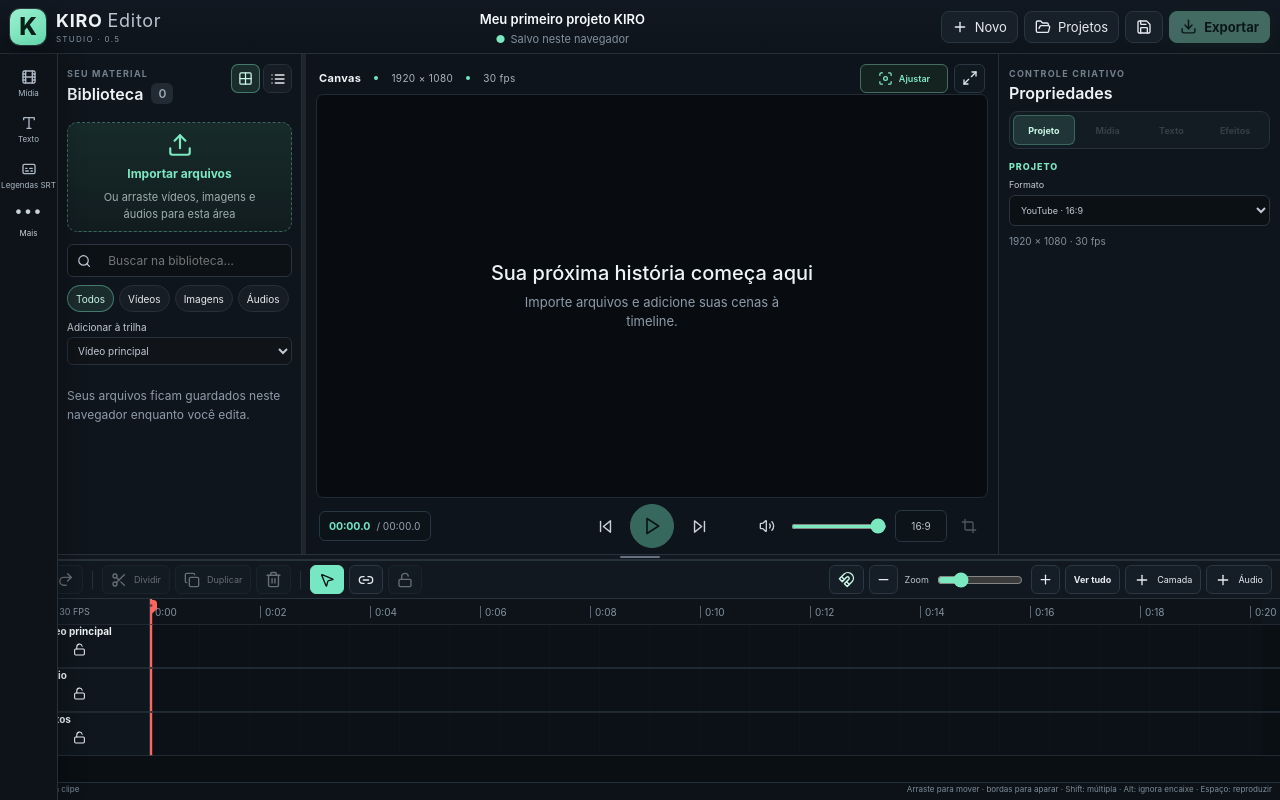
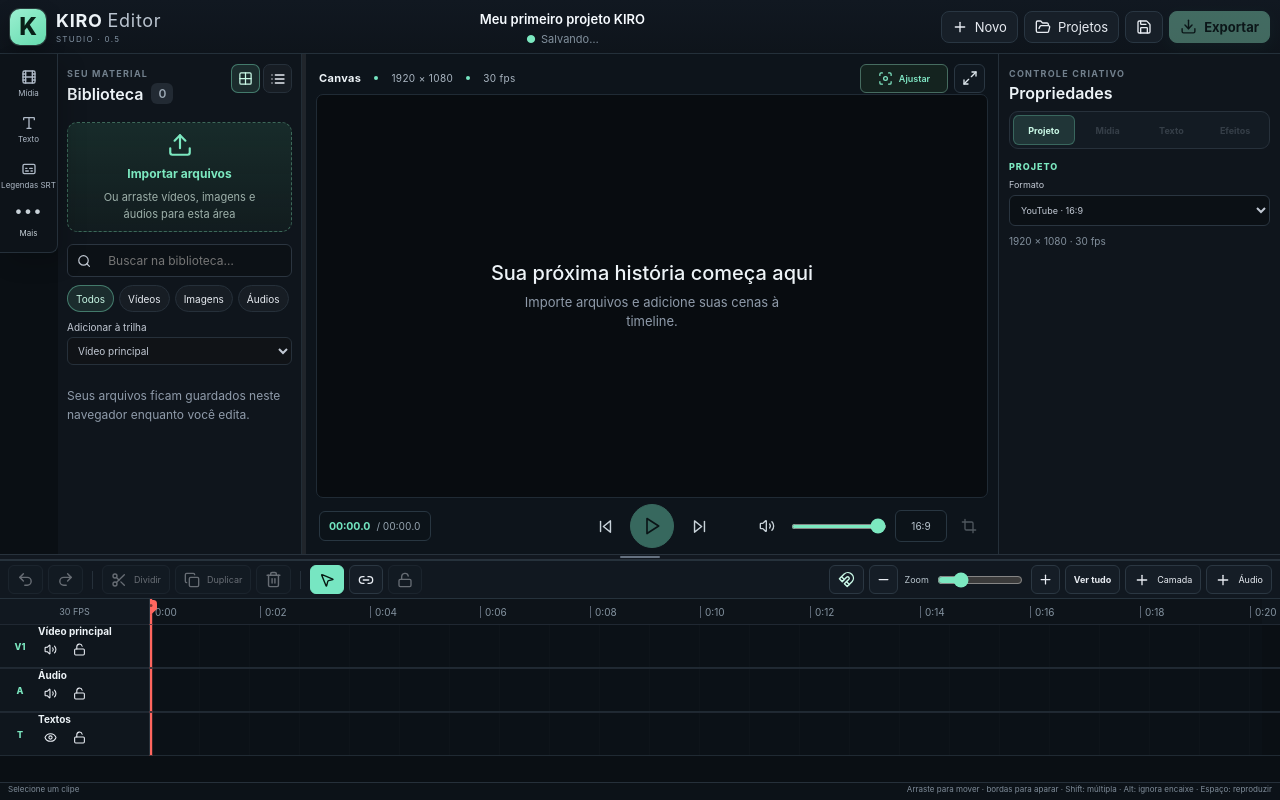
Before and after one commit to kiroaventureiro/kiro-editor, a React (Vite) app: page / in a window 1280 px wide. Built offline with nearby package versions, Linux system fonts and the light colour scheme.

Commit message:
ui: end left tool rail at Mais and free timeline edge

```diff
--- a/src/styles/stable-layout-v1.css
+++ b/src/styles/stable-layout-v1.css
@@ -35,11 +35,21 @@
     padding: 5px 10px !important;
   }
 
+  /* A rail existe apenas onde há ferramentas. Ela termina em "Mais" e não
+     continua por trás da timeline. */
   .workspace-tools {
     top: var(--kiro-topbar) !important;
+    bottom: auto !important;
     width: var(--kiro-rail) !important;
-    padding: 7px 4px !important;
+    height: auto !important;
+    min-height: 0 !important;
+    max-height: none !important;
+    padding: 7px 4px 8px !important;
     justify-content: flex-start !important;
+    align-self: flex-start !important;
+    border-bottom: 1px solid #25303a !important;
+    border-bottom-right-radius: 8px !important;
+    box-shadow: 8px 10px 22px rgba(0,0,0,.16) !important;
   }
 
   .workspace-tools > div {
@@ -233,12 +243,14 @@
   .inspector select,
   .inspector textarea { min-height: 31px !important; }
 
-  /* A timeline agora atravessa toda a largura do editor, inclusive sob a rail,
-     como na referência. */
+  /* A timeline atravessa toda a largura real do editor. A rail já terminou em
+     "Mais", então nada cobre o canto inferior esquerdo. */
   .timeline-resizer,
   .timeline-region {
     margin-left: 0 !important;
     width: 100% !important;
+    position: relative !important;
+    z-index: 31 !important;
   }
 
   .timeline-toolbar {
```
